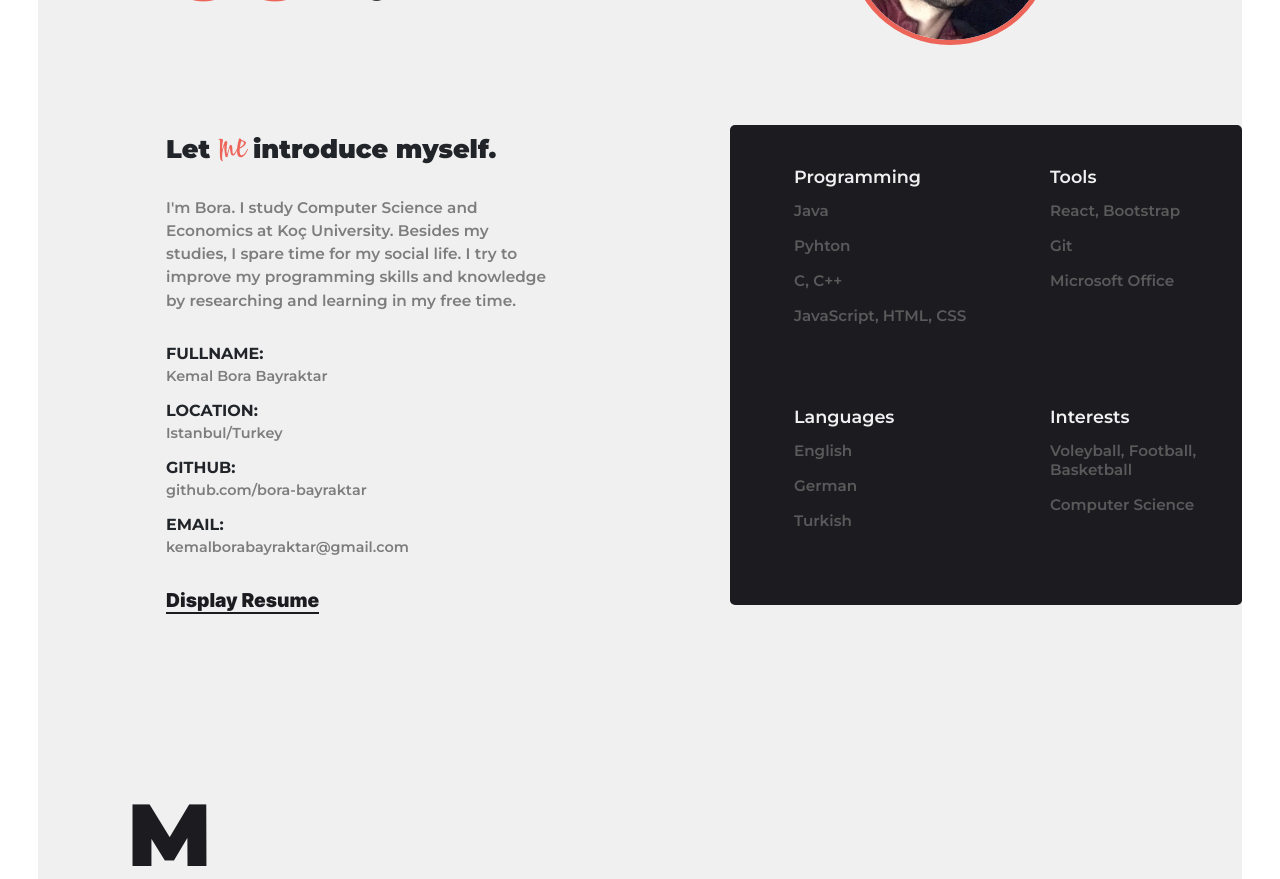
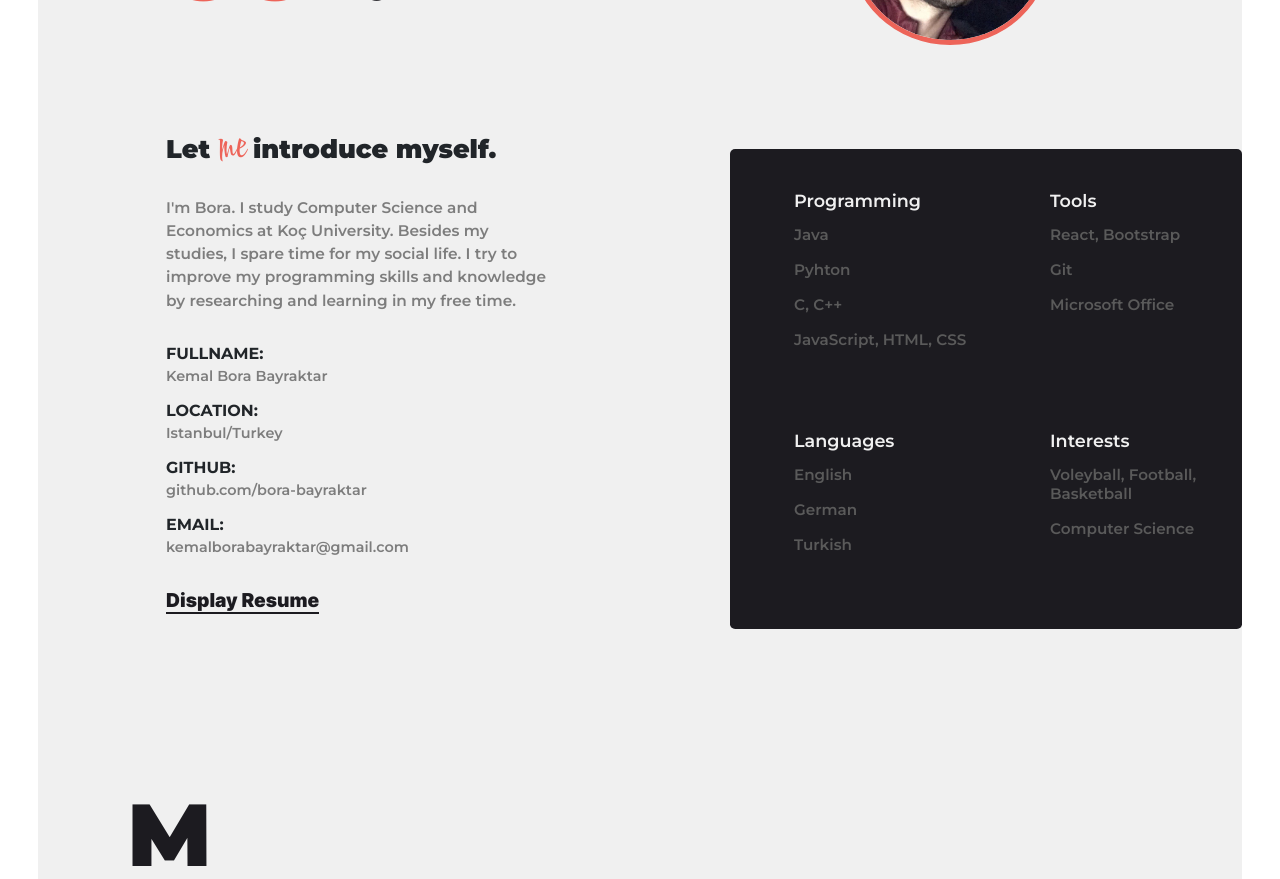
Before and after one commit to bora-bayraktar/portfolio, a React (Create React App) app: page / in a window 1280 px wide. Shown: the part 1000-1879 px from the top of the page. Built offline with nearby package versions, Linux system fonts and the light colour scheme.

Commit message:
Fix position of .skills

```diff
--- a/src/css/index.css
+++ b/src/css/index.css
@@ -246,7 +246,7 @@ body {
     background-color: var(--black);
     border-radius: 1%;
     float: right;
-    margin-top: 10vh;
+    margin-top: 13vh;
 
     display: grid;
     grid-template-columns: repeat(2, 1fr);
```
